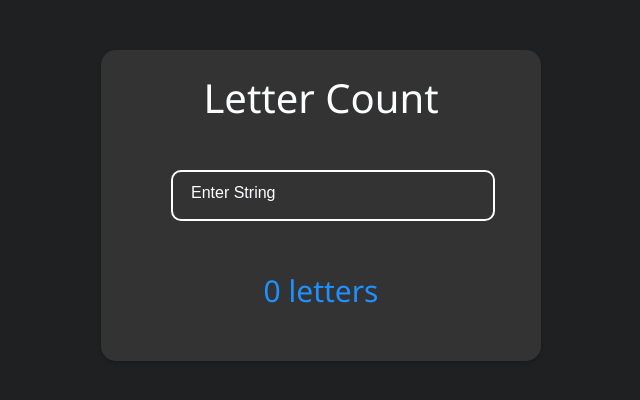
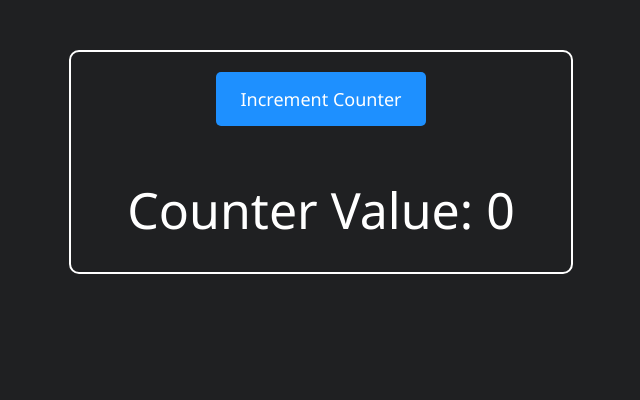
Before and after one commit to tee2490/AngularBasic, an Angular app: page / in a window 1280 px wide. Shown: the top 400 px of the page, without its empty margins (319-959 px from the left). Built offline with nearby package versions, Linux system fonts and the light colour scheme.

Commit message:
Section07 Pure Vs Impure Pipe

```diff
--- a/src/app/app.component.css
+++ b/src/app/app.component.css
@@ -1,58 +1,29 @@
-* {
-  font-family: "Segoe UI", Tahoma, Geneva, Verdana, sans-serif;
+div {
+  border: 2px solid #fff;
+  width: 500px;
+  height: 220px;
+  margin: 50px auto;
+  border-radius: 10px;
 }
-.container {
-  max-width: 400px;
-  margin: 50px auto;
-  padding: 20px;
-  color: #fdfeff;
-  border-radius: 15px;
-  background-color: #333;
-  box-shadow: 0 2px 4px rgba(0, 0, 0, 0.2);
+button {
+  display: block;
+  padding: 15px 25px;
+  margin: 20px auto;
+  background-color: dodgerblue;
+  border: none;
+  color: white;
+  font-size: 18px;
+  cursor: pointer;
+  border-radius: 5px;
+  transition: background-color 0.3s ease, transform 0.3s ease; /* Smooth transition for hover */
 }
-h1 {
-  font-size: 2.5em;
+
+button:hover {
+  background-color: #136da5;
+  transform: scale(1.05); /* Slightly enlarge button on hover */
+}
+p {
+  font-size: 50px;
+  font-weight: 100;
   text-align: center;
-  font-weight: 300;
-  margin-bottom: 45px;
-  margin: 0 auto;
 }
-.inputbox {
-  position: relative;
-  margin: 45px auto;
-  width: 300px;
-  height: 50px;
-  margin-bottom: 50px;
-}
-input {
-  position: absolute;
-  color: #fdfeff;
-  top: 0;
-  left: 0;
-  width: 100%;
-  border: 2px solid #fdfeff;
-  outline: none;
-  background: none;
-  padding: 10px;
-  border-radius: 10px;
-  font-size: 1.2em;
-}
-span {
-  position: absolute;
-  top: 14px;
-  left: 20px;
-  font-size: 1em;
-  transition: 0.6s;
-  font-family: sans-serif;
-}
-input:focus ~ span,
-input:valid ~ span {
-  transform: translateX(-13px) translateY(-35px);
-  font-size: 1em;
-}
-.result-container {
-  color: dodgerblue !important;
-  text-align: center;
-  font-size: 30px;
-  font-weight: 250;
-}
--- a/src/app/app.component.html
+++ b/src/app/app.component.html
@@ -1,10 +1,4 @@
-<div class="container">
-  <h1>Letter Count</h1>
-  <div class="inputbox">
-    <input type="text" required [(ngModel)]="stringVal" />
-    <span>Enter String</span>
-  </div>
-  <div class="result-container">
-    <p>{{ stringVal | letterCount }} letters</p>
-  </div>
+<div>
+  <button (click)="incrementCounter()">Increment Counter</button>
+  <p>Counter Value: {{ countVal | incrementCount }}</p>
 </div>
--- a/src/app/app.component.ts
+++ b/src/app/app.component.ts
@@ -2,15 +2,18 @@ import { Component } from '@angular/core';
 import { RouterOutlet } from '@angular/router';
 import { CommonModule } from '@angular/common';
 import { FormsModule } from '@angular/forms';
-import { LetterCountPipe } from './letter-count-pipe';
+import { IncrementCountPipe } from './increment-count-pipe';
 
 @Component({
   selector: 'app-root',
   standalone: true,
-  imports: [RouterOutlet, CommonModule, FormsModule, LetterCountPipe],
+  imports: [RouterOutlet, CommonModule, FormsModule, IncrementCountPipe],
   templateUrl: './app.component.html',
   styleUrl: './app.component.css',
 })
 export class AppComponent {
-  stringVal: string = '';
+  countVal: number = 0;
+  incrementCounter() {
+    this.countVal++;
+  }
 }
--- /dev/null
+++ b/src/app/increment-count-pipe.ts
@@ -0,0 +1,13 @@
+import { Pipe, PipeTransform } from '@angular/core';
+
+@Pipe({
+  name: 'incrementCount',
+  standalone: true,
+  pure: true,
+})
+export class IncrementCountPipe implements PipeTransform {
+  transform(value: number): number {
+    console.log('Counter incremented to: ', value);
+    return value;
+  }
+}
```
